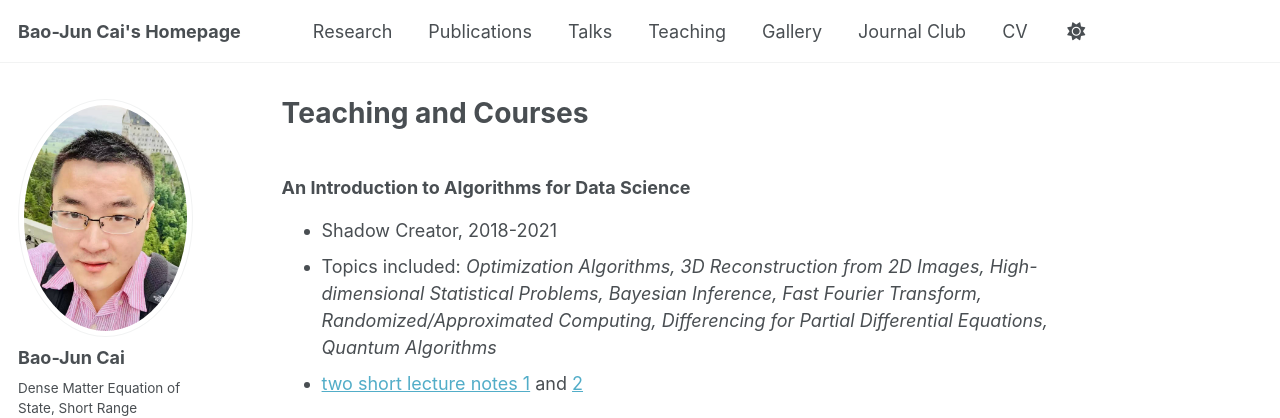
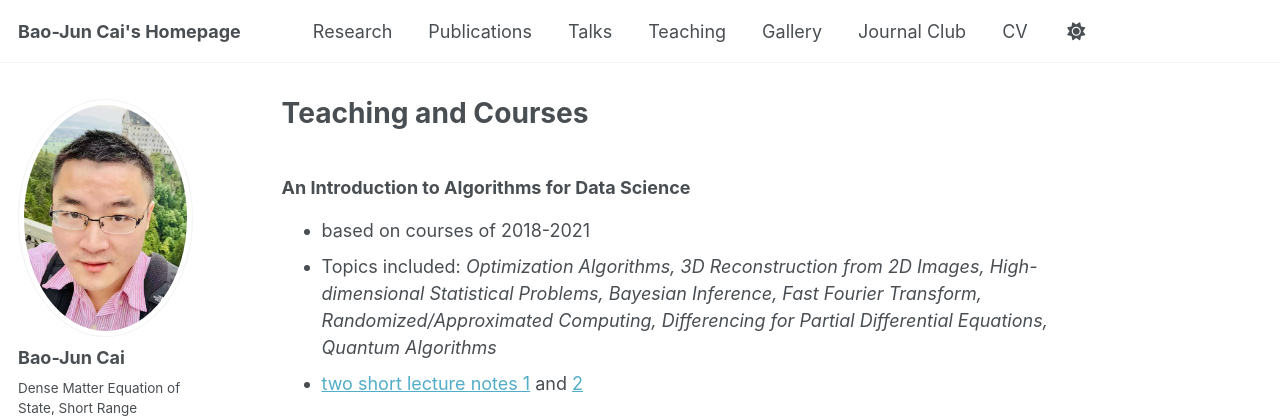
Before and after one commit to bjcai-phys/bjcai-phys.github.io, a Jekyll site: the page built from _pages/tcs.md, in a window 1280 px wide and 935 px high. Shown: the top 418 px of the window. Built offline with Jekyll 4.4.1, drawn with Linux system fonts in a browser that asks for light colours; some web fonts are replaced.

Commit message:
Update tcs.md

```diff
--- a/_pages/tcs.md
+++ b/_pages/tcs.md
@@ -7,7 +7,7 @@ author_profile: true
 
 
 ### An Introduction to Algorithms for Data Science
-* Shadow Creator, 2018-2021
+* based on courses of 2018-2021
 * Topics included: *Optimization Algorithms, 3D Reconstruction from 2D Images, High-dimensional Statistical Problems, Bayesian Inference, Fast Fourier Transform, Randomized/Approximated Computing, Differencing for Partial Differential Equations, Quantum Algorithms*
 * [two short lecture notes 1](https://bjcai-phys.github.io/images/Tu1-pp.pdf) and [2](https://bjcai-phys.github.io/images/Tu2-pp.pdf)
 
```
